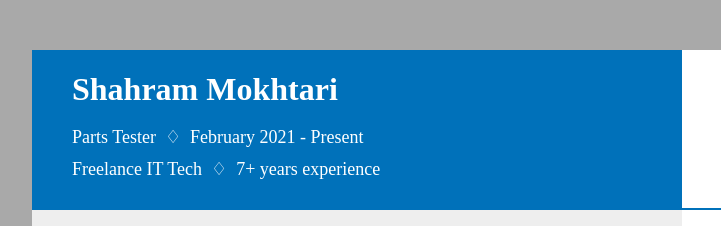
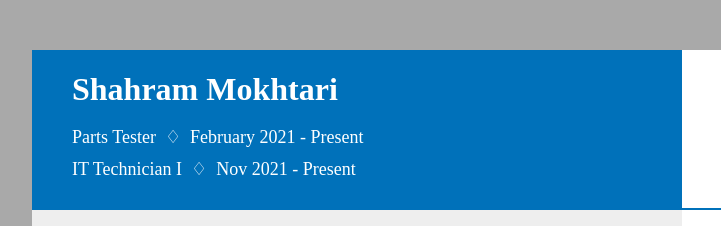
Before and after one commit to mhomami/Website, a plain HTML site: page index.html in a window 1280 px wide. Shown: the top 226 px of the page, 158-879 px from the left. Drawn offline with Linux system fonts and the light colour scheme.

Commit message:
Update index.html

```diff
--- a/index.html
+++ b/index.html
@@ -27,7 +27,7 @@
                 <div id= "topLeft">
                     <h1>Shahram Mokhtari</h1>
                     <p>Parts Tester&nbsp; &#9826; &nbsp;February 2021 - Present</p>
-                    <p>Freelance IT Tech&nbsp; &#9826; &nbsp;7+ years experience</p>
+                    <p>IT Technician I&nbsp; &#9826; &nbsp;Nov 2021 - Present</p>
                 </div>
                 <!-- Top right section -->
                 <div id= "topRight">
```
